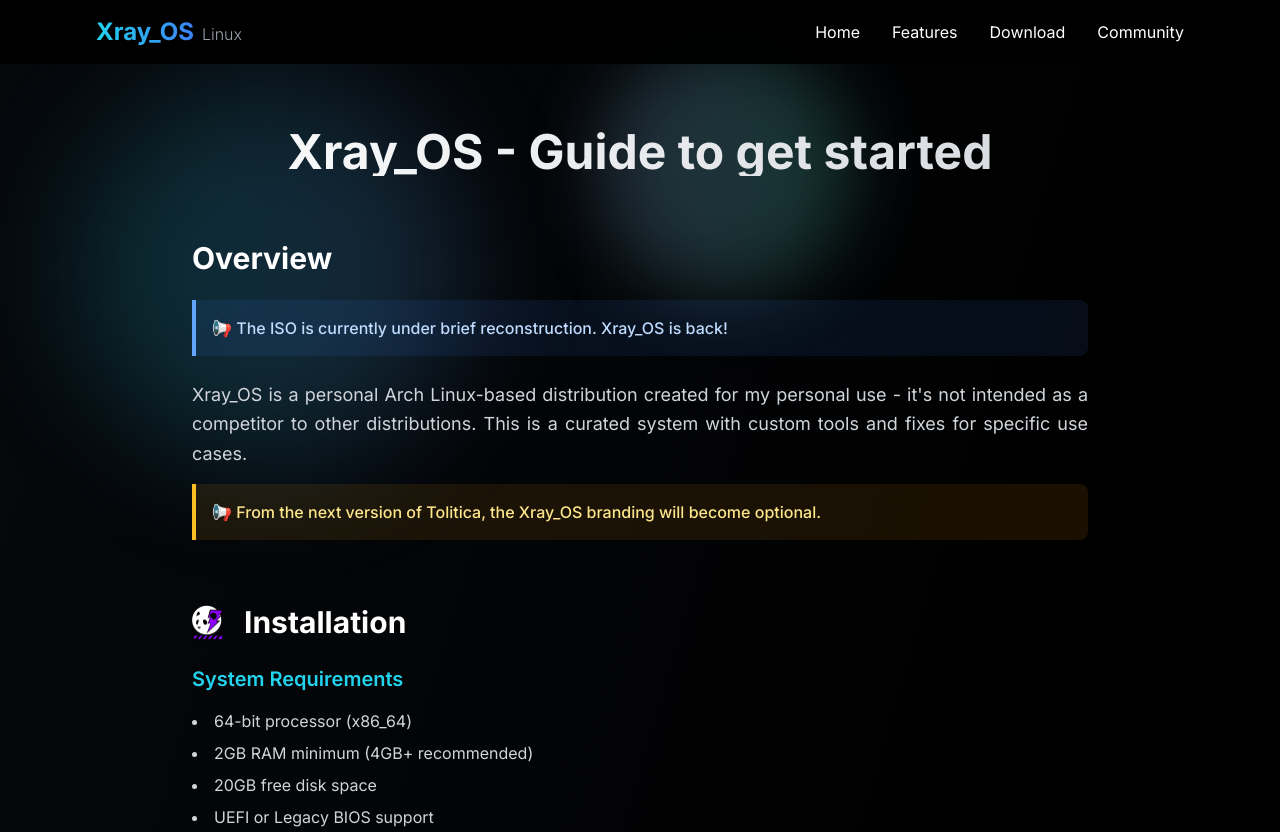
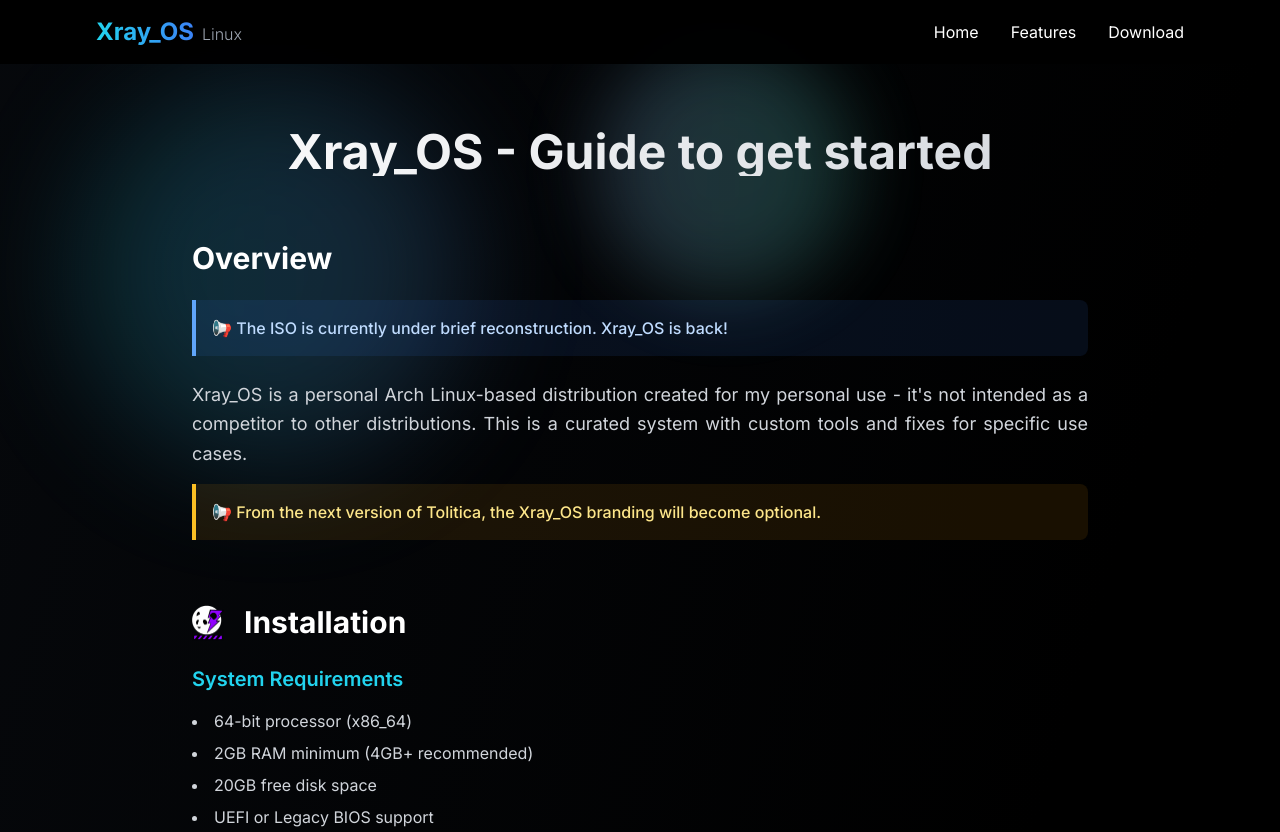
Before and after one commit to Xray-OS/Xray_OS-page, a website: page frontend/get-started.html in a window 1280 px wide. Shown: the top 832 px of the page. Drawn offline with Linux system fonts and the light colour scheme.

Commit message:
fixing wrong community section in hero section

```diff
--- a/frontend/get-started.html
+++ b/frontend/get-started.html
@@ -19,8 +19,6 @@
                 <li><a href="index.html" class="text-white hover:text-cyan-400 transition-colors duration-300">Home</a></li>
                 <li><a href="index.html#features" class="text-white hover:text-cyan-400 transition-colors duration-300">Features</a></li>
                 <li><a href="index.html#download" class="text-white hover:text-cyan-400 transition-colors duration-300">Download</a></li>
-
-                <li><a href="#community" class="text-white hover:text-cyan-400 transition-colors duration-300">Community</a></li>
             </ul>
         </div>
     </nav>
```
